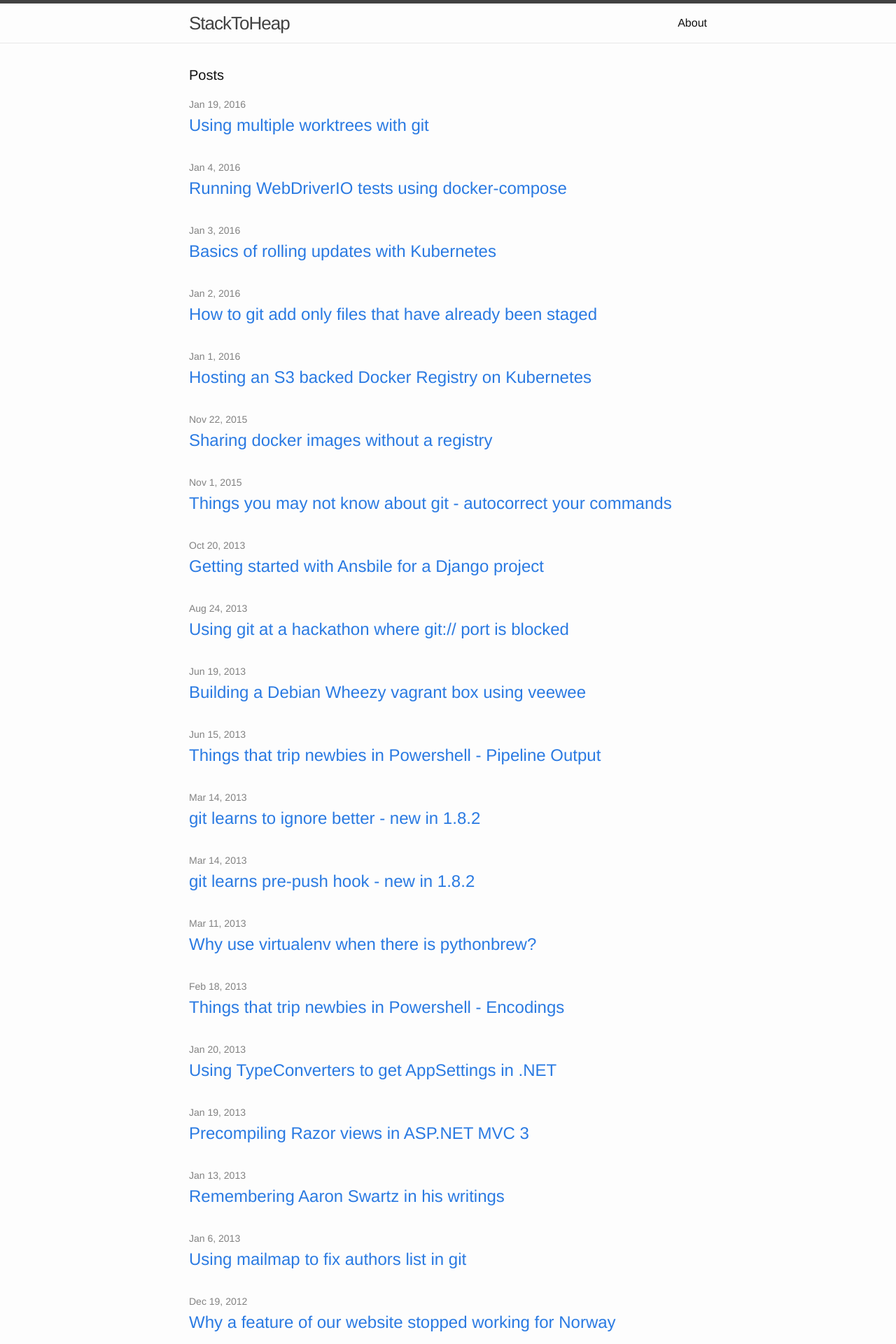
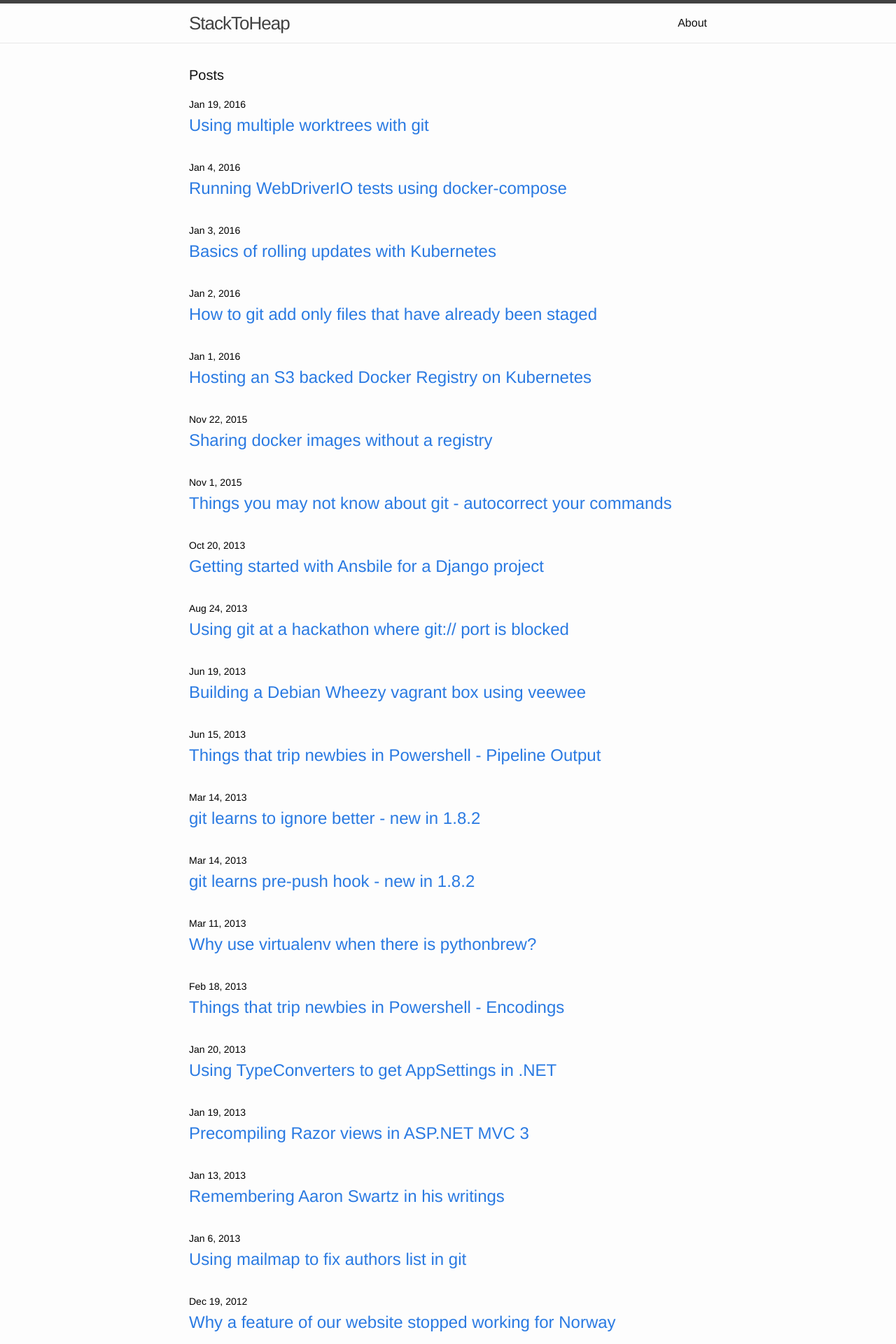
Before and after one commit to stacktoheap/stacktoheap.github.io, a Jekyll site: the page built from index.html, in a window 1280 px wide. Shown: the top 1920 px of the page at 70% size. Built offline with Jekyll 4.4.1, drawn with Linux system fonts in a browser that asks for light colours; comment, search, counter and statistics services are not loaded.

Commit message:
Accessibility improvements

```diff
--- a/_includes/header.html
+++ b/_includes/header.html
@@ -5,7 +5,7 @@
     <a class="site-title" href="{{ site.baseurl }}/">{{ site.title }}</a>
 
     <nav class="site-nav">
-      <a href="#" class="menu-icon">
+      <a href="#" class="menu-icon" aria-label="Menu">
         <svg viewBox="0 0 18 15">
           <path fill="#424242" d="M18,1.484c0,0.82-0.665,1.484-1.484,1.484H1.484C0.665,2.969,0,2.304,0,1.484l0,0C0,0.665,0.665,0,1.484,0 h15.031C17.335,0,18,0.665,18,1.484L18,1.484z"/>
           <path fill="#424242" d="M18,7.516C18,8.335,17.335,9,16.516,9H1.484C0.665,9,0,8.335,0,7.516l0,0c0-0.82,0.665-1.484,1.484-1.484 h15.031C17.335,6.031,18,6.696,18,7.516L18,7.516z"/>
--- a/_layouts/default.html
+++ b/_layouts/default.html
@@ -1,5 +1,5 @@
 <!DOCTYPE html>
-<html>
+<html lang="en">
 
   {% include head.html %}
 
--- a/_sass/_layout.scss
+++ b/_sass/_layout.scss
@@ -186,7 +186,7 @@
 
 .post-meta {
     font-size: $small-font-size;
-    color: $grey-color;
+    color: #000000;
 }
 
 .post-link {
```
